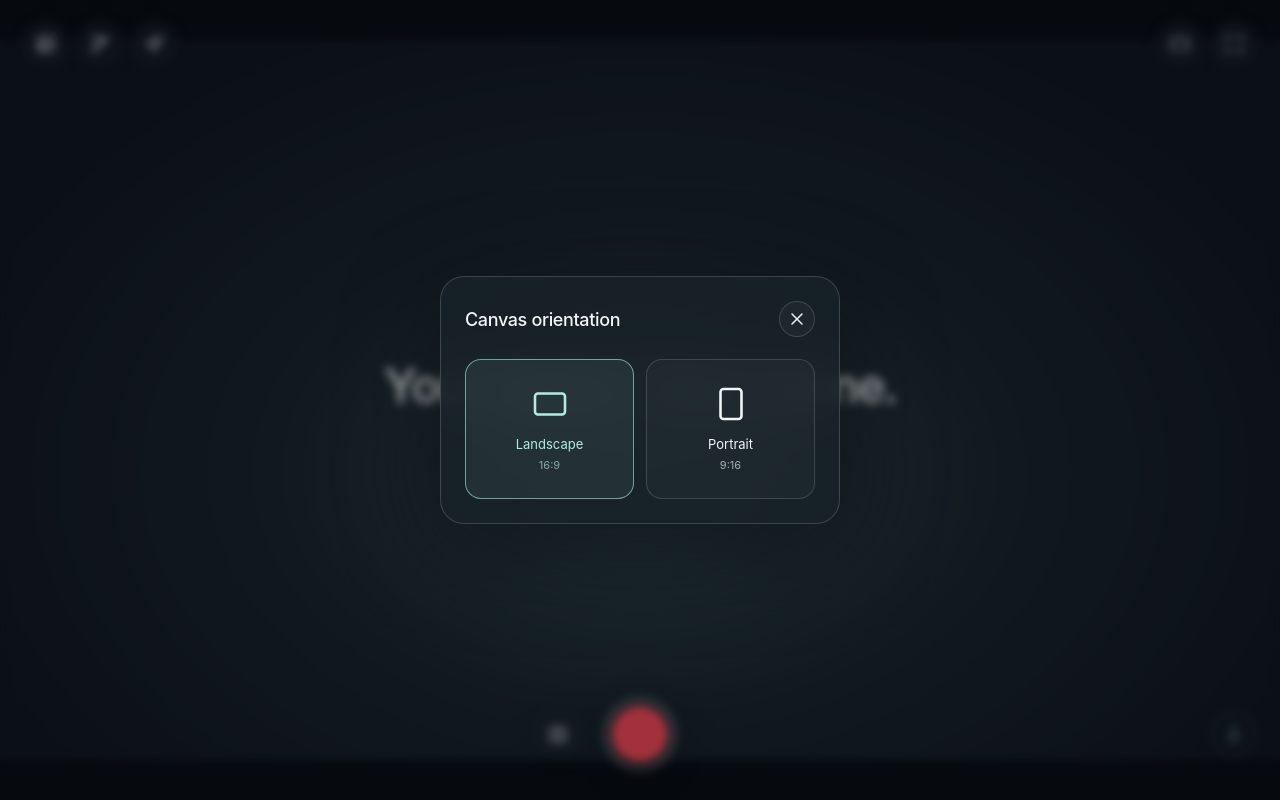
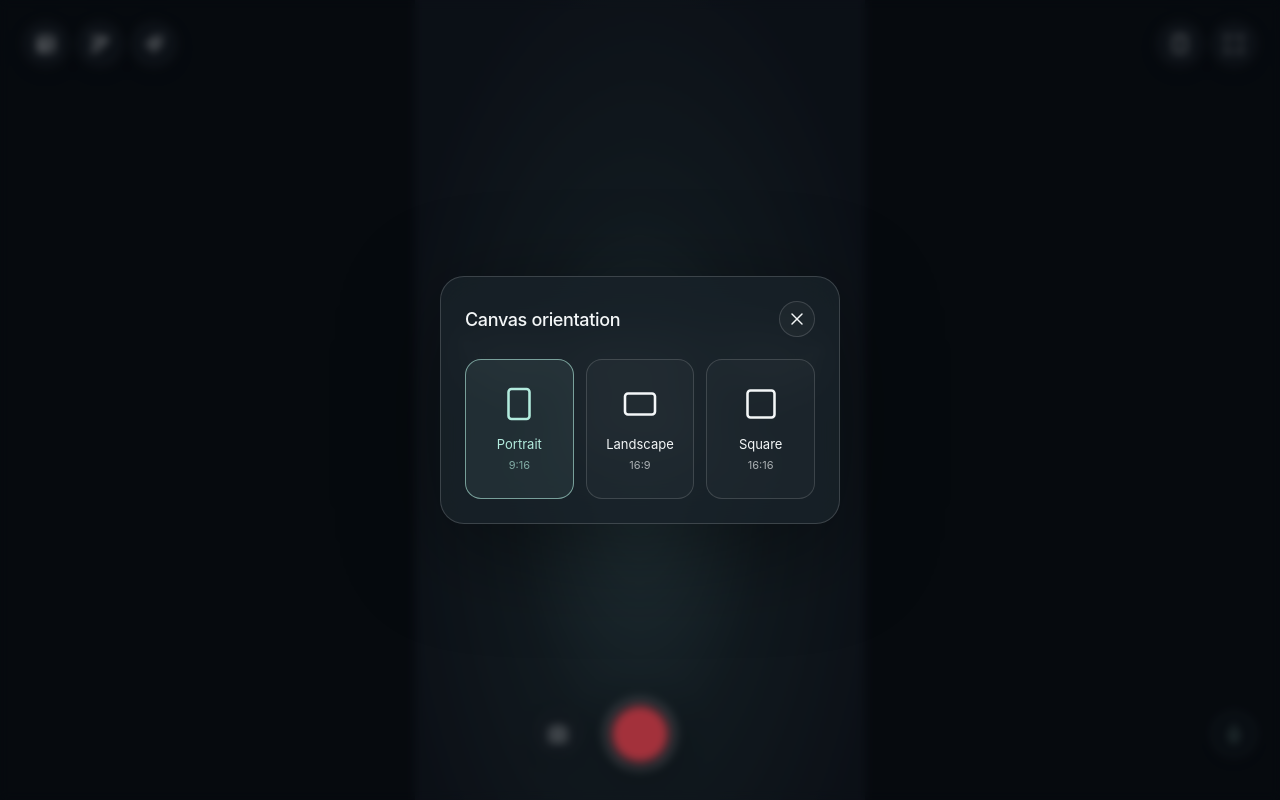
Before and after one commit to soumya-dev-2026/lensora, a React (Vite) app: page / in a window 1280 px wide. Both pictures are taken after a click on the button 1180 px from the left and 44 px from the top of the page. Built offline with nearby package versions, Linux system fonts and the light colour scheme.

Commit message:
feat: default to portrait and add square mode

```diff
--- a/src/App.css
+++ b/src/App.css
@@ -58,7 +58,7 @@
 .filter-toggle input::after { content: ''; position: absolute; width: 13px; height: 13px; left: 3px; top: 3px; border-radius: 50%; background: #eef4f4; transition: transform .15s; }
 .filter-toggle input:checked { background: #80bcac; }
 .filter-toggle input:checked::after { transform: translateX(13px); }
-.orientation-options { display: grid; grid-template-columns: 1fr 1fr; gap: 12px; }
+.orientation-options { display: grid; grid-template-columns: repeat(3, minmax(0, 1fr)); gap: 12px; }
 .orientation-options button { display: flex; align-items: center; flex-direction: column; gap: 14px; padding: 26px 12px; font-size: 13px; background: #ffffff06; border-radius: 16px; }
 .orientation-options button[aria-pressed=true] { color: #b3ecde; border-color: #b3ecde99; background: #b3ecde13; }
 .orientation-options small { font-size: 11px; opacity: .65; margin-top: -8px; }
--- a/src/App.tsx
+++ b/src/App.tsx
@@ -20,7 +20,7 @@ const formatTime = (ms: number) => {
 function App() {
   const [filters, setFilters] = useState({ ...DEFAULT_FILTERS });
   const [faceState, setFaceState] = useState<FaceTrackingState>('off');
-  const [layout, setLayout] = useState<CanvasLayout>('landscape');
+  const [layout, setLayout] = useState<CanvasLayout>('portrait');
   const [layoutOpen, setLayoutOpen] = useState(false);
   const [background, setBackground] = useState<BackgroundSelection>({ kind: 'image', value: BACKGROUNDS[0].src });
   const [blur, setBlur] = useState(0);
@@ -261,8 +261,8 @@ function App() {
     </div>
     {layoutOpen && <Modal title="Canvas orientation" onClose={() => setLayoutOpen(false)}>
       <div className="orientation-options" role="group" aria-label="Canvas orientation">
-        {(['landscape', 'portrait'] as const).map((option) => <button key={option} disabled={busy} aria-pressed={layout === option} onClick={() => { setLayout(option); setLayoutOpen(false); }}>
-          <Icon name={option} size={36} /><span>{option === 'landscape' ? 'Landscape' : 'Portrait'}</span><small>{option === 'landscape' ? '16:9' : '9:16'}</small>
+        {(['portrait', 'landscape', 'square'] as const).map((option) => <button key={option} disabled={busy} aria-pressed={layout === option} onClick={() => { setLayout(option); setLayoutOpen(false); }}>
+          <Icon name={option} size={36} /><span>{{ portrait: 'Portrait', landscape: 'Landscape', square: 'Square' }[option]}</span><small>{{ portrait: '9:16', landscape: '16:9', square: '16:16' }[option]}</small>
         </button>)}
       </div>
     </Modal>}
--- a/src/components/CameraPreview.module.css
+++ b/src/components/CameraPreview.module.css
@@ -1,6 +1,7 @@
 .container { position: relative; background: #10151c; overflow: hidden; flex: none; }
 .landscape { width: min(100vw, 177.7778dvh); height: min(100dvh, 56.25vw); }
 .portrait { width: min(100vw, 56.25dvh); height: min(100dvh, 177.7778vw); }
+.square { width: min(100vw, 100dvh); height: min(100dvh, 100vw); }
 .sourceVideo { position: absolute; width: 1px; height: 1px; opacity: 0; pointer-events: none; }
 .canvas { width: 100%; height: 100%; display: block; }
 .overlay { position: absolute; inset: 0; display: flex; align-items: center; justify-content: center; flex-direction: column; gap: 12px; color: #fff; background: radial-gradient(ellipse at 50% 60%, #30464b 0, #182328 40%, #10151c 80%); text-align: center; padding: 20px; }
--- a/src/components/CameraPreview.tsx
+++ b/src/components/CameraPreview.tsx
@@ -131,7 +131,7 @@ export function CameraPreview({ layout, videoRef, canvasRef, isActive, facingMod
 
   return <div className={`${styles.container} ${styles[layout]}`}>
     <video ref={videoRef} className={styles.sourceVideo} autoPlay playsInline muted />
-    <canvas ref={canvasRef} className={styles.canvas} width={layout === 'portrait' ? 720 : 1280} height={layout === 'portrait' ? 1280 : 720} />
+    <canvas ref={canvasRef} className={styles.canvas} width={layout === 'portrait' ? 720 : 1280} height={layout === 'landscape' ? 720 : 1280} />
     {!isActive && <div className={styles.overlay}><span>Your space. Your scene.</span><small>Start your camera to preview a background</small></div>}
     {backgroundError && <p className={styles.error} role="alert">{backgroundError}</p>}
   </div>;
--- a/src/components/Icon.tsx
+++ b/src/components/Icon.tsx
@@ -31,6 +31,7 @@ const shapes = {
   palette: <><path d="M12 3a9 9 0 1 0 0 18h1a2 2 0 0 0 1-3.7 1.5 1.5 0 0 1 1-2.8h2a4 4 0 0 0 4-4C21 6 17 3 12 3Z" /><path d="M7 10h.01M10 7h.01M15 7h.01M17 10h.01" strokeWidth="3" /></>,
   landscape: <rect x="2" y="5" width="20" height="14" rx="2" />,
   portrait: <rect x="5" y="2" width="14" height="20" rx="2" />,
+  square: <rect x="3" y="3" width="18" height="18" rx="2" />,
   expand: <path d="M8 3H3v5m13-5h5v5M3 16v5h5m13-5v5h-5" />,
   collapse: <path d="M3 8h5V3m8 0v5h5M8 21v-5H3m18 0h-5v5" />,
   close: <path d="m6 6 12 12M6 18 18 6" />,
--- a/src/types/camera.ts
+++ b/src/types/camera.ts
@@ -44,7 +44,7 @@ export interface CameraState {
   error: string | null;
 }
 
-export type CanvasLayout = 'portrait' | 'landscape';
+export type CanvasLayout = 'portrait' | 'landscape' | 'square';
 
 export interface CameraPreviewProps {
   layout: CanvasLayout;
```
